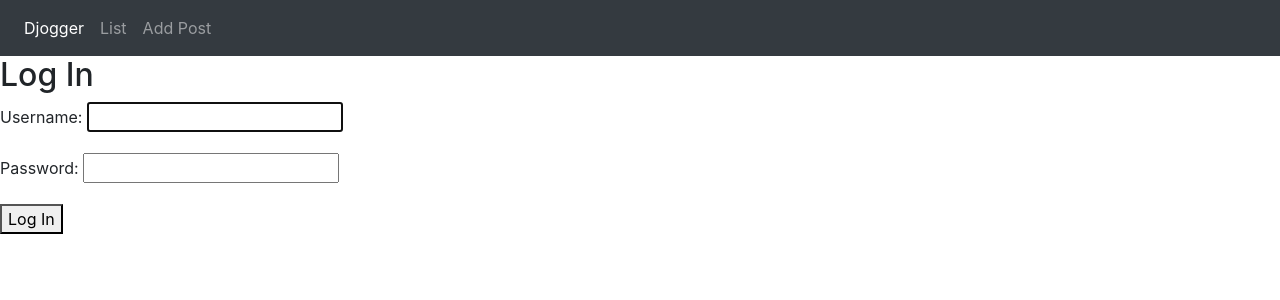
After one commit to atokos/django-blog, a Django app: page /accounts/login/ in a window 1280 px wide. The commit adds this page. Shown: the top 300 px of the page. Run offline with Django 3.2, Linux system fonts and the light colour scheme; some libraries are stand-ins or nearby versions.

Commit message:
Added login page

```diff
--- a/src/blog_project/settings.py
+++ b/src/blog_project/settings.py
@@ -129,3 +129,5 @@ STATICFILES_DIRS = [
 ]
 
 AUTH_USER_MODEL = 'users.CustomUser'
+
+LOGIN_REDIRECT_URL = 'homepage'
--- a/src/blog_project/urls.py
+++ b/src/blog_project/urls.py
@@ -21,6 +21,8 @@ from .views import HomePageView
 
 urlpatterns = [
     path('admin/', admin.site.urls),
+    path('accounts/', include('django.contrib.auth.urls')),
+    # path('accounts/', include('users.urls')),
     path('posts/', include('posts.urls')),
-    path('', HomePageView.as_view(), name='homepage'),
+    path('', HomePageView.as_view(), name='home'),
 ]
--- a/src/templates/base.html
+++ b/src/templates/base.html
@@ -9,10 +9,11 @@
     <link rel="stylesheet" href="https://stackpath.bootstrapcdn.com/bootstrap/4.2.1/css/bootstrap.min.css" integrity="sha384-GJzZqFGwb1QTTN6wy59ffF1BuGJpLSa9DkKMp0DgiMDm4iYMj70gZWKYbI706tWS" crossorigin="anonymous">
     <!--<link href="{% static 'css/base.css' %}" rel="stylesheet">-->
 </head>
+<body>
 <nav class="navbar navbar-expand-sm navbar-dark bg-dark">
     <ul class="navbar-nav">
         <li class="nav-item active">
-        <a class="nav-link" href="{% url 'homepage' %}">Djogger</a>
+            <a class="nav-link" href="{% url 'home' %}">Djogger</a>
         </li>
         <li class="nav-item">
             <a class="nav-link" href="{% url 'posts-list' %}">List</a>
@@ -20,6 +21,11 @@
         <li class="nav-item">
             <a class="nav-link" href="{% url 'posts-create' %}">Add Post</a>
         </li>
+        {% if user.is_authenticated %}
+        <li class="nav-item active">
+            <a class="nav-link" href="{% url 'posts-create' %}">{{ user.username }}</a>
+        </li>
+        {% endif %}
     </ul>
 </nav>
 <div class="content">
--- /dev/null
+++ b/src/templates/registration/login.html
@@ -0,0 +1,9 @@
+{% extends 'base.html' %}
+
+{% block content %}
+    <h2>Log In</h2>
+    <form method="post">{% csrf_token %}
+        {{ form.as_p }}
+        <button type="submit">Log In</button>
+    </form>
+{% endblock %}
```
Lines whose indentation alone changed are shown as unchanged.
